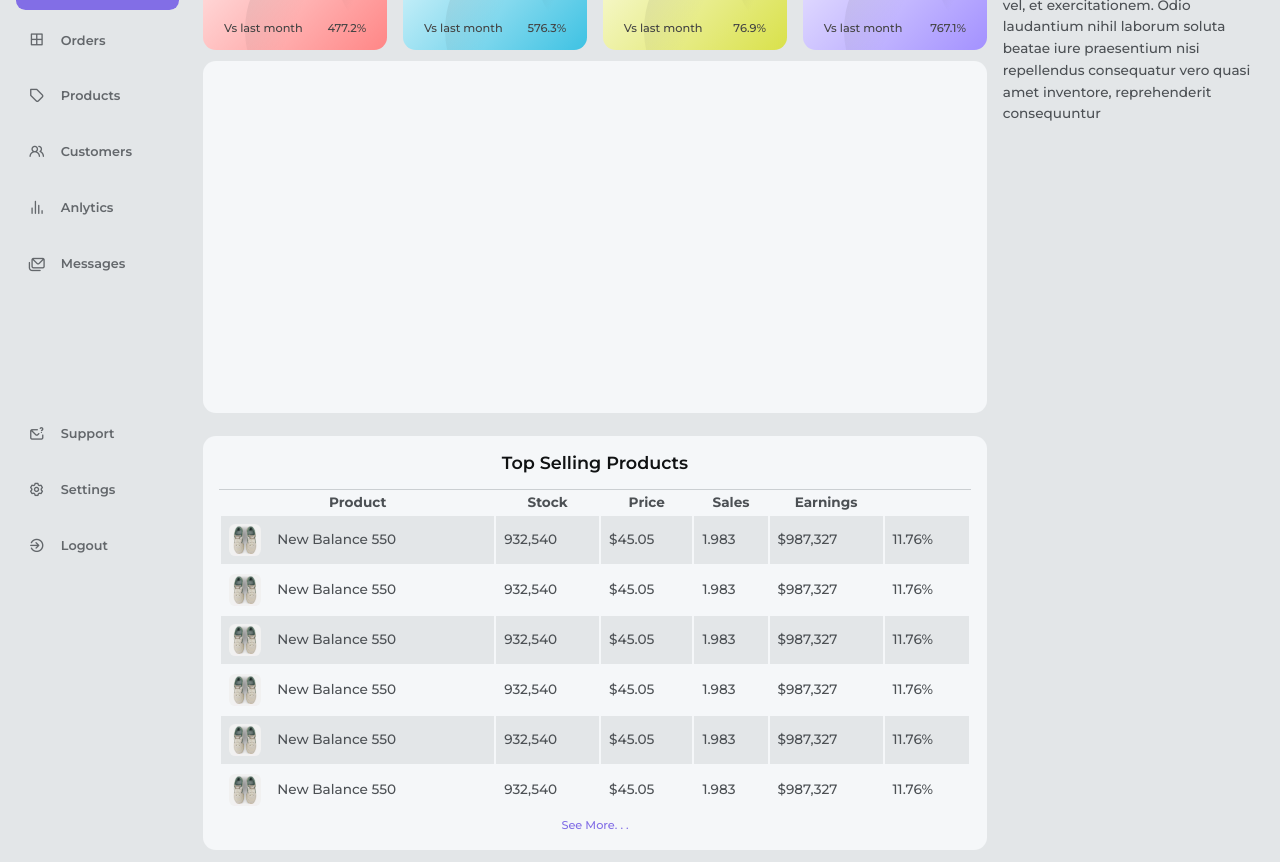
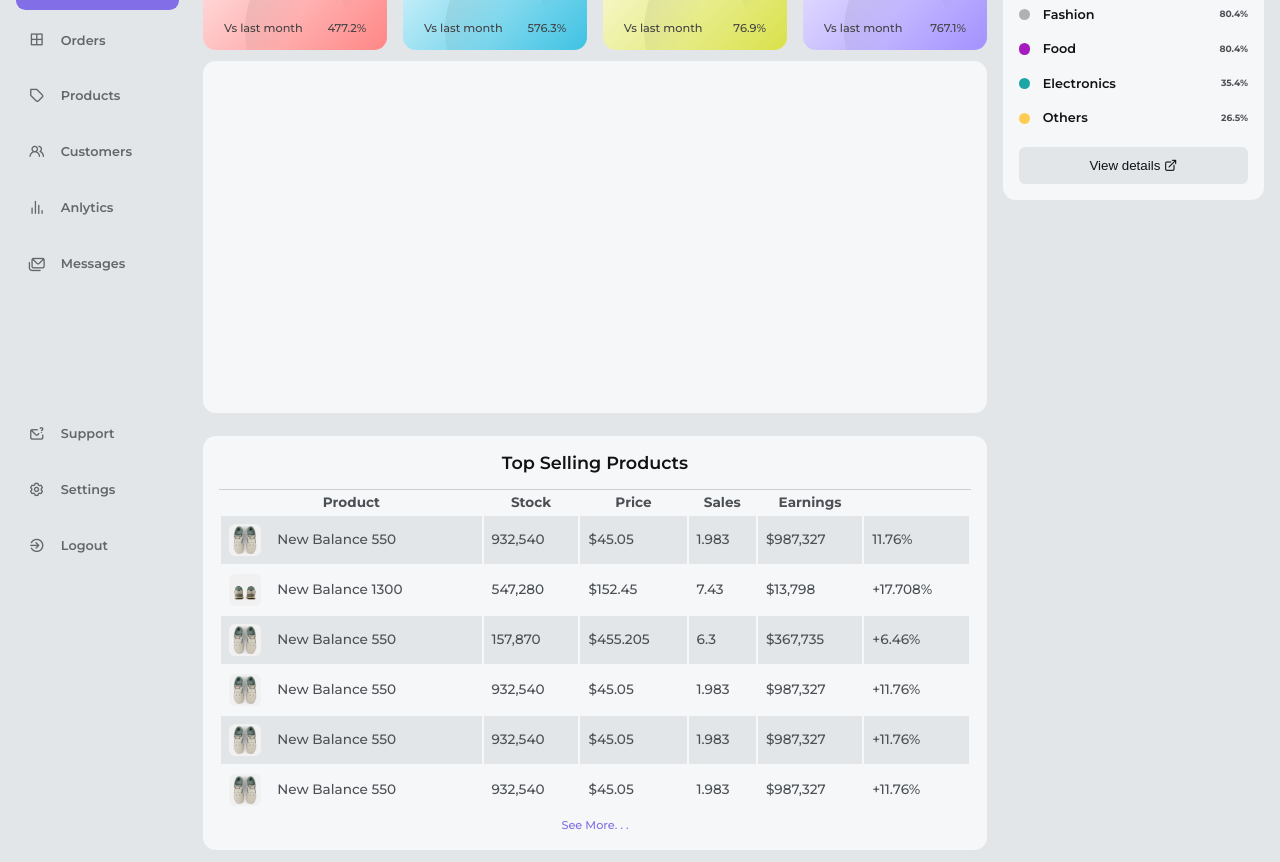
Before and after one commit to MccGrey/testx, a plain HTML site: page index.html in a window 1280 px wide. Shown: the part 221-1083 px from the top of the page. Drawn offline with nearby package versions, Linux system fonts and the light colour scheme.

Commit message:
contents in and style for top categories

```diff
--- a/index.html
+++ b/index.html
@@ -160,15 +160,28 @@
                             <tr>
                                 <td>
                                     <div>
+                                        <img src="assets/product2.webp" alt="">
+                                    </div>
+                                    <p>New Balance 1300</p>
+                                </td>
+                                <td>547,280</td>
+                                <td>$152.45</td>
+                                <td>7.43</td>
+                                <td>$13,798</td>
+                                <td>+17.708%</td>
+                            </tr>
+                            <tr>
+                                <td>
+                                    <div>
                                         <img src="assets/product1.webp" alt="">
                                     </div>
                                     <p>New Balance 550</p>
                                 </td>
-                                <td>932,540</td>
-                                <td>$45.05</td>
-                                <td>1.983</td>
-                                <td>$987,327</td>
-                                <td>11.76%</td>
+                                <td>157,870</td>
+                                <td>$455.205</td>
+                                <td>6.3</td>
+                                <td>$367,735</td>
+                                <td>+6.46%</td>
                             </tr>
                             <tr>
                                 <td>
@@ -181,7 +194,7 @@
                                 <td>$45.05</td>
                                 <td>1.983</td>
                                 <td>$987,327</td>
-                                <td>11.76%</td>
+                                <td>+11.76%</td>
                             </tr>
                             <tr>
                                 <td>
@@ -194,7 +207,7 @@
                                 <td>$45.05</td>
                                 <td>1.983</td>
                                 <td>$987,327</td>
-                                <td>11.76%</td>
+                                <td>+11.76%</td>
                             </tr>
                             <tr>
                                 <td>
@@ -207,20 +220,7 @@
                                 <td>$45.05</td>
                                 <td>1.983</td>
                                 <td>$987,327</td>
-                                <td>11.76%</td>
-                            </tr>
-                            <tr>
-                                <td>
-                                    <div>
-                                        <img src="assets/product1.webp" alt="">
-                                    </div>
-                                    <p>New Balance 550</p>
-                                </td>
-                                <td>932,540</td>
-                                <td>$45.05</td>
-                                <td>1.983</td>
-                                <td>$987,327</td>
-                                <td>11.76%</td>
+                                <td>+11.76%</td>
                             </tr>
                         </tbody>
                     </table>
@@ -234,17 +234,45 @@
 
             <section class="main__right">
 
+                <article class="topCategories">
+                    <header>
+                        <h4>Top Categories</h4>
+                        <i class="uil uil-ellipsis-h"></i>
+                    </header>
+                    <canvas id="categories"></canvas>
+                    <ul>
+                        <li>
+                            <div>
+                                <span></span>
+                                <h5>Fashion</h5>
+                            </div>
+                            <h6>80.4%</h6>
+                        </li>
+                        <li>
+                            <div>
+                                <span></span>
+                                <h5>Food</h5>
+                            </div>
+                            <h6>80.4%</h6>
+                        </li>
+                        <li>
+                            <div>
+                                <span></span>
+                                <h5>Electronics</h5>
+                            </div>
+                            <h6>35.4%</h6>
+                        </li>
+                        <li>
+                            <div>
+                                <span></span>
+                                <h5>Others</h5>
+                            </div>
+                            <h6>26.5%</h6>
+                        </li>
+                    </ul>
 
-
-Lorem ipsum dolor, sit amet consectetur
- adipisicing elit. Cum vitae tenetur molestiae.
- Beatae doloribus minima inventore obcaecati perspiciatis
- suscipit animi non rerum modi nemo, nulla laboriosam
- quisquam earum enim vel, et exercitationem. Odio
- laudantium nihil laborum soluta beatae iure
- praesentium nisi repellendus consequatur vero
- quasi amet inventore, reprehenderit consequuntur
-
+                    <button>View details <i class="uil uil-external-link-alt"></i></button>
+                </article>
 
 
 
--- a/style.css
+++ b/style.css
@@ -389,8 +389,83 @@ table tbody tr div {
     background: var(--color-grey-50);
 }
 
+/* ======== TOP CATEGORISE =============*/
+
+ .topCategories {
+    background: var(--color-gray-0);
+    max-width: 100%;
+    border-radius: var(--radius-2);
+    margin: 1.5rem 0 1rem;
+    padding: 1rem;
+}
+
+.topCategories header {
+    display: flex;
+    align-items: center;
+    justify-content: space-between;
 
 
+}
+
+.topCategories header i {
+    font-size: 1rem;
+
+}
+
+#categories {
+    max-width: 100%;
+    margin-top: -2rem;
+}
+
+.topCategories ul {
+    display: flex;
+    flex-direction: column;
+    gap: 1.2rem;
+    margin: 0.6rem 0;
+}
+
+.topCategories ul li {
+    display: flex;
+    justify-content: space-between;
+    align-items: center;
+}
+
+.topCategories ul li span {
+    width: 0.7rem;
+    aspect-ratio: 1/1;
+    background: #b1b1b1;
+    display: block;
+    border-radius: 50%;
+}
+
+.topCategories ul li:nth-child(2) span{
+    background: var(--color-purpe);
+}
+
+.topCategories ul li:nth-child(3) span{
+    background: var(--color-success);
+}
+
+.topCategories ul li:nth-child(4) span{
+    background: var(--color-info);
+}
+
+.topCategories ul li div {
+    display: flex;
+    align-items: center;
+    gap: .8rem;
+}
+
+.topCategories button {
+    margin-top: .7rem;
+    padding: .7rem;
+    text-align: center;
+    border-radius: var(--radius-1);
+    background: var(--color-grey-50);
+    color: var(--color-gray-900);
+    width: 100%;
+
+}
 
 
 
```
